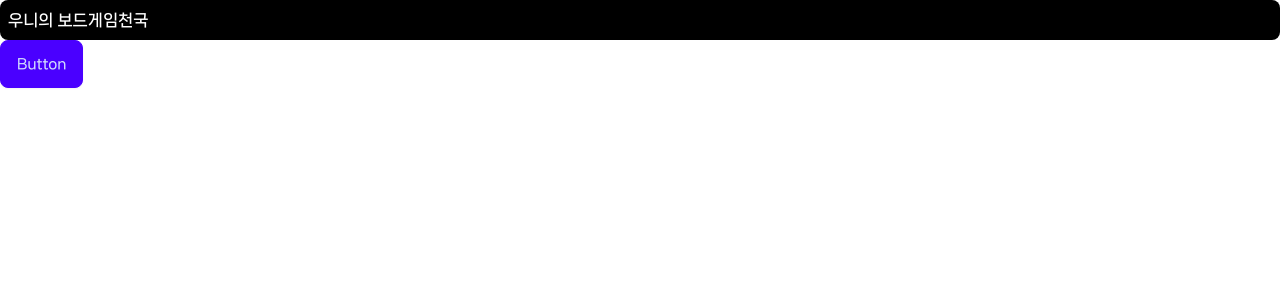
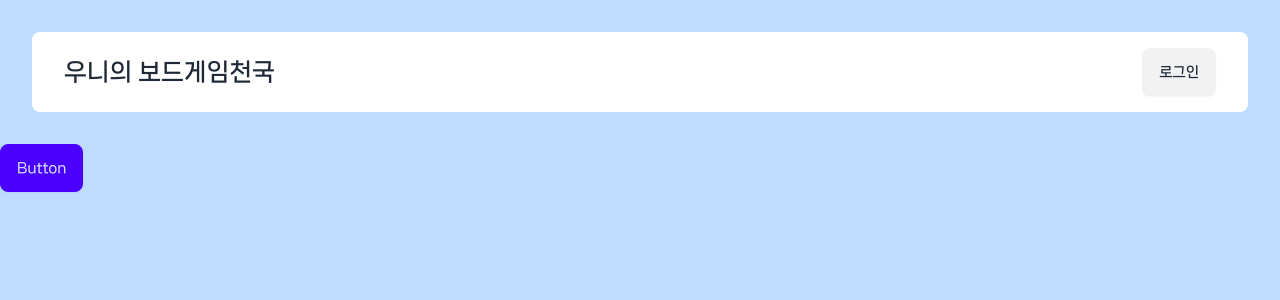
Before and after one commit to TAE-COLA/board-game-around, a React (Create React App) app: page / in a window 1280 px wide. Shown: the top 300 px of the page. Built offline with nearby package versions, Linux system fonts and the light colour scheme.

Commit message:
[#1] - feat: Header 구현

```diff
--- a/src/App.jsx
+++ b/src/App.jsx
@@ -3,7 +3,7 @@ import { PageRouter } from './pages';
 
 function App() {
   return (
-    <div className="app">
+    <div className="app min-h-screen bg-blue-200">
       <BrowserRouter>
         <PageRouter />
       </BrowserRouter>
--- a/src/widgets/core/Header.jsx
+++ b/src/widgets/core/Header.jsx
@@ -1,9 +1,10 @@
 const Header = (props) => {
   return (
     <header>
-      <div className="container w-full">
-        <div className="flex flex-row justify-between w-full rounded-lg bg-black p-2">
-          <p className="text-white font-bold">우니의 보드게임천국</p>
+      <div className="flex w-full p-8 justify-center content-bottom">
+        <div className="container flex rounded-lg px-8 py-4  bg-white justify-between items-center">
+          <p className="text-2xl font-bold">우니의 보드게임천국</p>
+          <button className="btn">로그인</button>
         </div>
       </div>
     </header>
```
